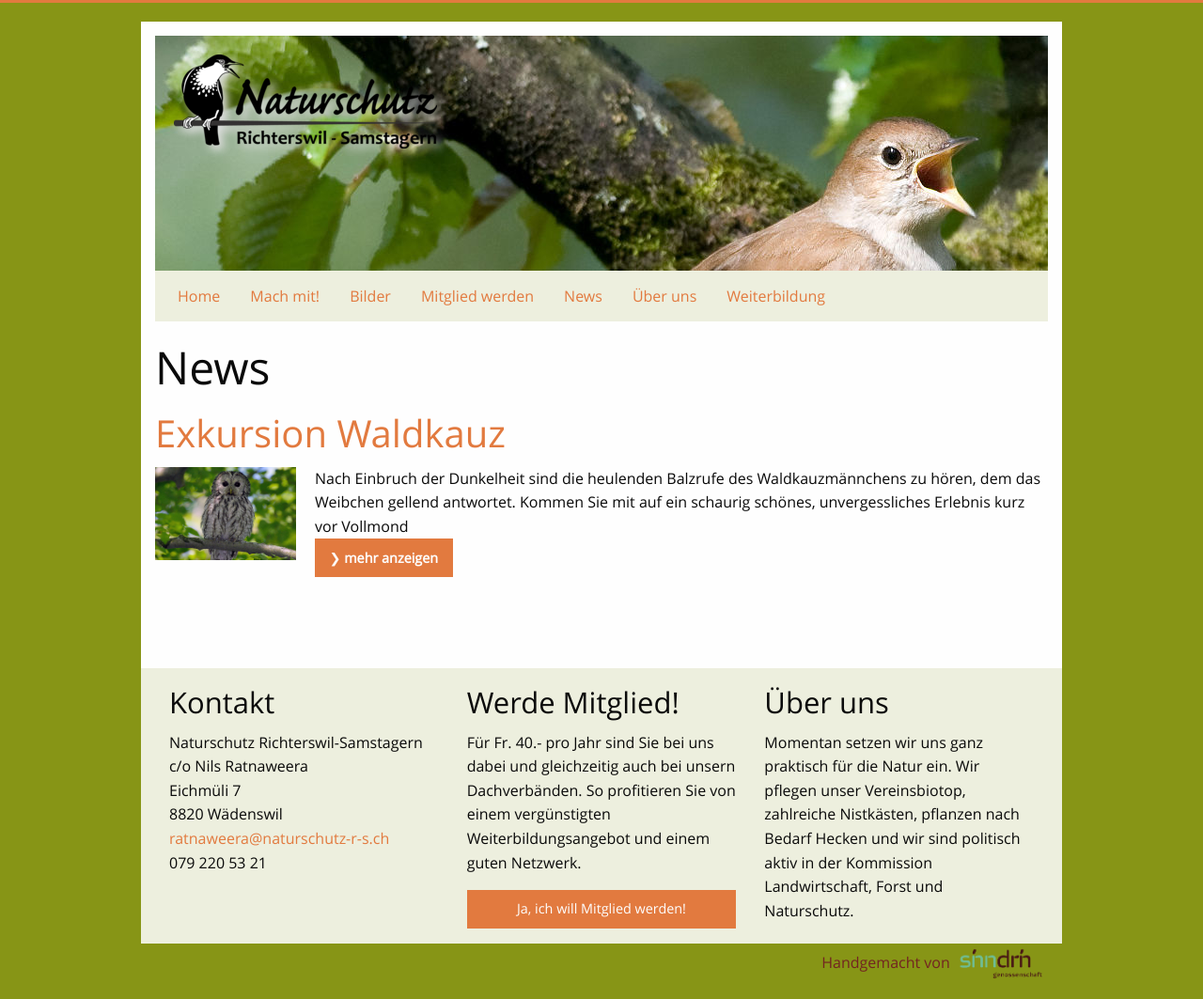
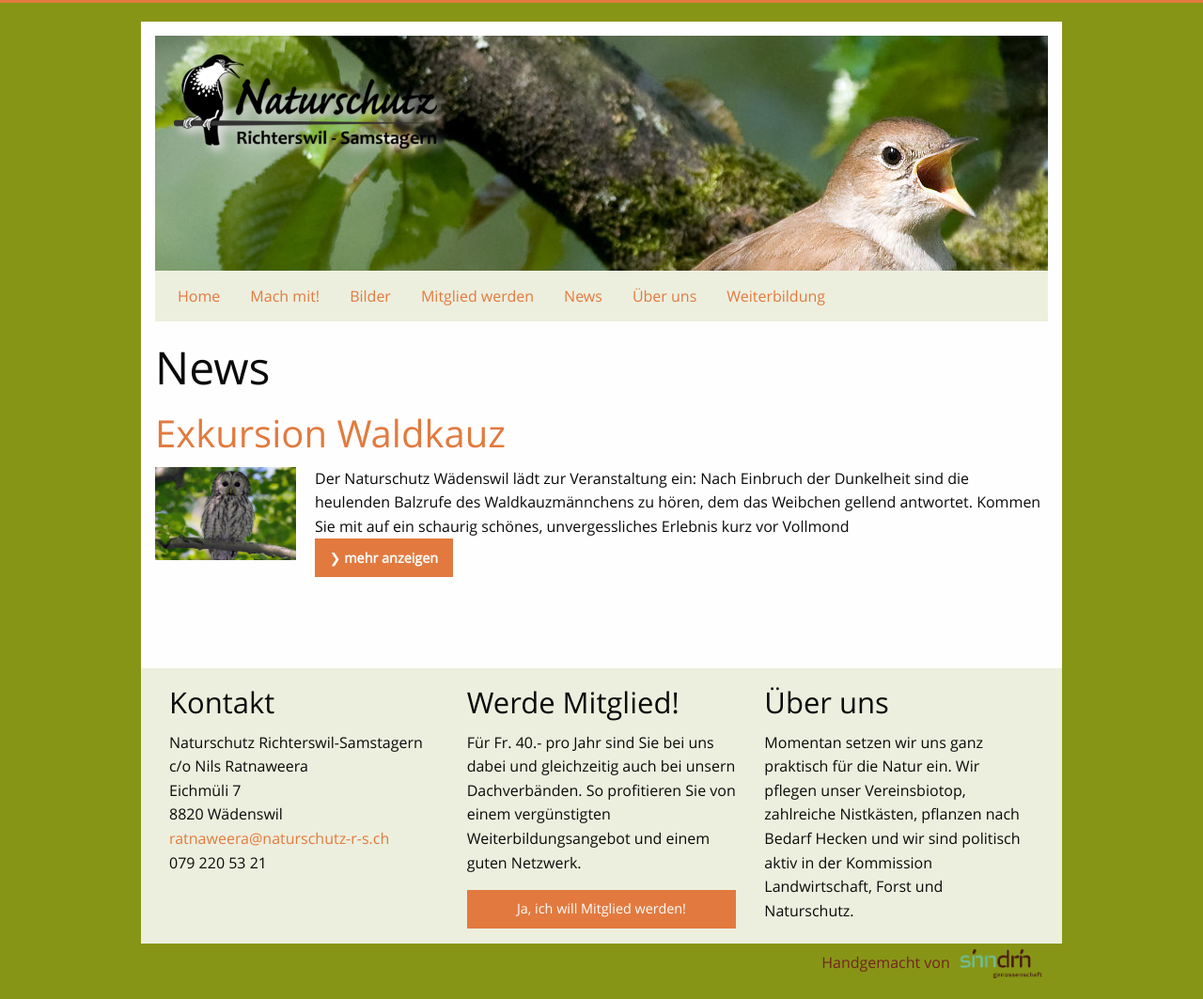
Before and after one commit to Naturschutz-Richterswil-Samstagern/Naturschutz-Richterswil-Samstagern.github.io, a Jekyll site: the page built from _pages/news.html, in a window 1280 px wide. Shown: the whole page at 94% size. Built offline with Jekyll 4.4.1, drawn with Linux system fonts in a browser that asks for light colours.

Commit message:
Updated 2016-11-04-exkursion-waldkauz.md

```diff
--- a/_posts/2016-11-04-exkursion-waldkauz.md
+++ b/_posts/2016-11-04-exkursion-waldkauz.md
@@ -6,9 +6,10 @@ date: '2016-11-04 15:15:38 +0200'
 image: /images/news/20140812-nabu-waldkauz-tom-dove.jpeg
 published: true
 tagline: >-
-  Nach Einbruch der Dunkelheit sind die heulenden Balzrufe des Waldkauzmännchens
-  zu hören, dem das Weibchen gellend antwortet. Kommen Sie mit auf ein schaurig
-  schönes, unvergessliches Erlebnis kurz vor Vollmond
+  Der Naturschutz Wädenswil lädt zur Veranstaltung ein:  Nach Einbruch der
+  Dunkelheit sind die heulenden Balzrufe des Waldkauzmännchens zu hören, dem das
+  Weibchen gellend antwortet. Kommen Sie mit auf ein schaurig schönes,
+  unvergessliches Erlebnis kurz vor Vollmond
 ---
 
 Nach Einbruch der Dunkelheit sind die heulenden Balzrufe des Waldkauzmännchens zu hören, dem das Weibchen gellend antwortet.
```
